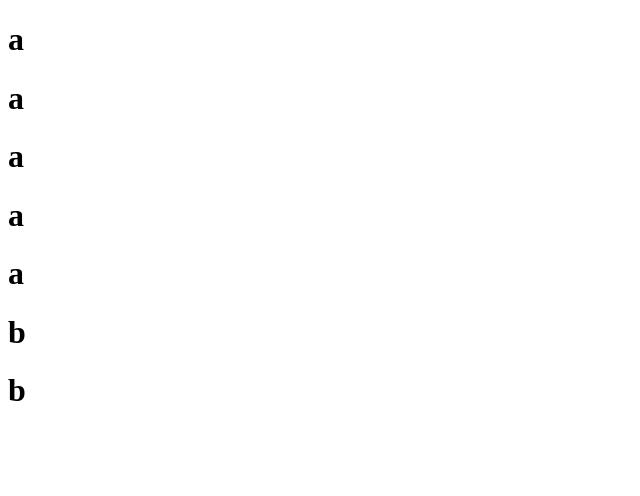
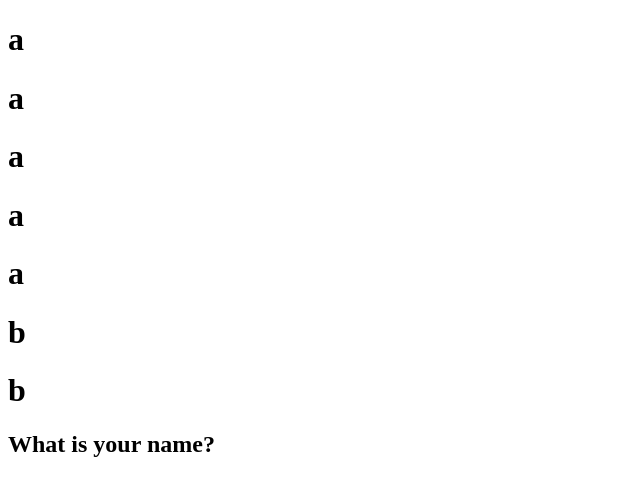
Before and after one commit to Kultida11/git-sample-project, a plain HTML site: page index.html in a window 1280 px wide. Shown: the whole page, without its empty margins (0-640 px from the left). Drawn offline with Linux system fonts and the light colour scheme.

Commit message:
Name index.html

```diff
--- a/index.html
+++ b/index.html
@@ -14,5 +14,7 @@
     <h1>b</h1>
     <h1>b</h1>
 
+    <h2>What is your name?</h2>
+
 </body>
 </html>
```
